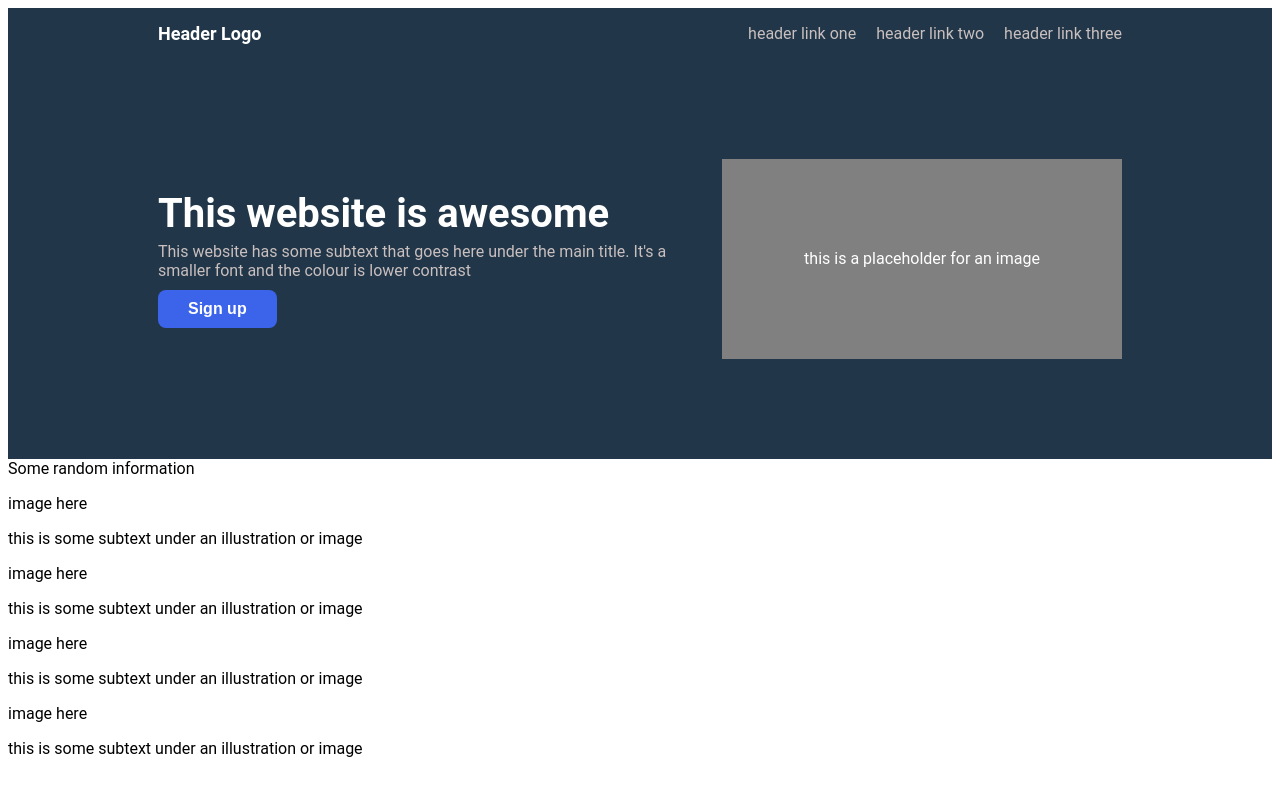
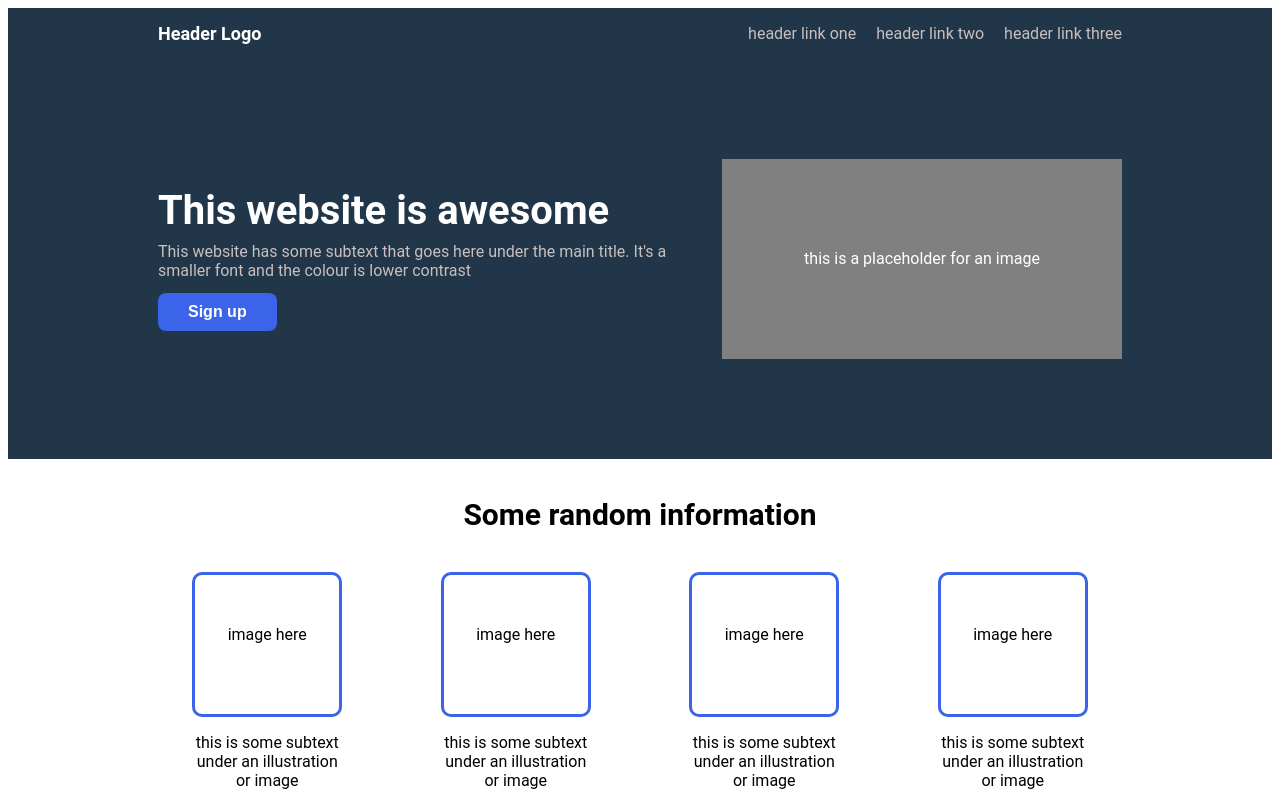
Before and after one commit to ninmedium/first_flex_landing_page, a plain HTML site: page index.html in a window 1280 px wide. Shown: the top 809 px of the page. Drawn offline with Linux system fonts and the light colour scheme.

Commit message:
Complete section 2 template
- Note it was easier to fix a height than let items wrap if the browser width is too small
- corrected wrong use of list item closing from <li> to </li>

```diff
--- a/index.html
+++ b/index.html
@@ -33,24 +33,27 @@
             </div>
 
             <div class="sec2">
-                <div>Some random information</div>
+                <div id="h2">Some random information</div>
                 <ul class="conlist">
                     <li>
                         <div>image here</div>
                         <p>this is some subtext under an illustration or image</p>
                     </li>
+
                     <li>
                         <div>image here</div>
                         <p>this is some subtext under an illustration or image</p>
-                    <li>
+                    </li>
+
                     <li>
                         <div>image here</div>
                         <p>this is some subtext under an illustration or image</p>
-                    <li>
+                    </li>
+
                     <li>
                         <div>image here</div>
                         <p>this is some subtext under an illustration or image</p>
-                    <li>
+                    </li>
                 </ul>
             </div>
 
--- a/style.css
+++ b/style.css
@@ -29,6 +29,7 @@ ul {
     display:flex;
     gap: 20px;
     color: #c9bfbf;
+    cursor: pointer;
 }
 
 .maincon {
@@ -64,7 +65,7 @@ ul {
 
 .sec1 p {
     color: #c9bfbf;
-    margin: 5px 0 5px 0;
+    margin: 8px 0 5px 0;
 }
 
 .right1 {
@@ -79,12 +80,50 @@ ul {
 }
 
 .left1 button {
-    margin: 5px 0 0 0;
-    background-color: rgb(59, 100, 235);
+    margin: 8px 0 0 0;
+    background-color: #3b64eb;
     color: white;
     font-weight: bold;
     font-size: medium;
     border: none;
     padding: 10px 30px 10px 30px;
     border-radius: 8px;
+    cursor: pointer;
 }
+
+.sec2 {
+    display: flex;
+    flex-direction: column;
+    justify-content: center;
+    align-items: center;
+    padding: 0 150px 0 150px;
+    flex-grow: 1;
+}
+
+.sec2 #h2 {
+    font-size: 30px;
+    font-weight: bolder;
+}
+
+.conlist {
+    display: flex;
+    text-align: center;
+    gap: 30px;
+    width: 100%;
+    justify-content: space-around;
+    margin-top: 40px;
+    flex: 0 1 0;
+    flex-wrap: nowrap;
+}
+
+.conlist li {
+    max-width: 150px;
+    flex-shrink: 0;
+}
+
+.conlist li div {
+    border: solid;
+    border-color: #3b64eb;
+    padding: 50px 0 70px 0;
+    border-radius: 10px;
+}
```
